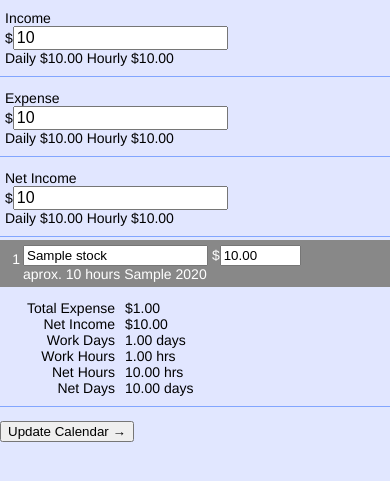
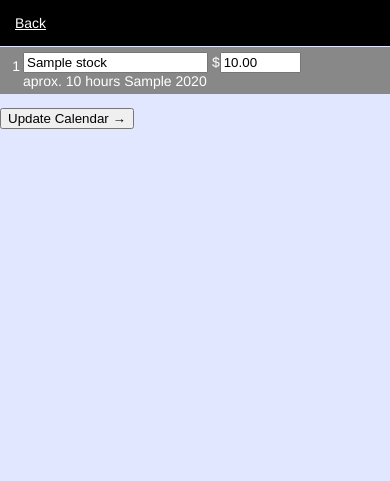
Before and after one commit to eloyz/budget, a Django app: template apps/time_spent/templates/mobile/expenses.html in a window 390 px wide. Shown: the top 481 px of the page. Run offline with Django 3.2, Linux system fonts and the light colour scheme; tables that the repository leaves empty hold one stand-in row (values such as "Sample post"); the template is opened without the code that fills it: values that come from a table or form of the project are taken from there, most other values are stand-ins (such as "Sample title", 1, 10 or a date in 2020); parts of the project's set-up code (start-up, migrations or seed data) failed here and were passed over.

Commit message:
Adding navigation bar and removing extra input fields on mobile expense page.

```diff
--- a/apps/time_spent/templates/mobile/expenses.html
+++ b/apps/time_spent/templates/mobile/expenses.html
@@ -13,37 +13,16 @@
 
 <body>
 
+<div class="awesome-bar">
+    <div class="month-nav">
+        <div class="back-link"><a href="{% url homepage %}">Back</a></div>
+    </div>
+</div>
+
 <div class="menu">
     <form action="" method="post" accept-charset="utf-8">
 
         {% csrf_token %}
-
-        <div class="item-wrap income">
-            <div class="label">Income</div>
-            &#36;<input type="text" name="income-amount" value="{{ income.amount|floatformat:"0" }}" />
-            <div class="hourly daily">
-                <span class="daily-income">Daily ${{ daily_income|floatformat:"2" }}</span>
-                <span class="hourly-income">Hourly ${{ hourly_income|floatformat:"2" }}</span>
-            </div>
-        </div>
-
-        <div class="item-wrap expense">
-            <div class="label">Expense</div>
-            &#36;<input type="text" name="income-amount" value="{{ income.amount|floatformat:"0" }}" />
-            <div class="hourly daily">
-                <span class="daily-income">Daily ${{ daily_income|floatformat:"2" }}</span>
-                <span class="hourly-income">Hourly ${{ hourly_income|floatformat:"2" }}</span>
-            </div>
-        </div>
-
-        <div class="item-wrap net-income">
-            <div class="label">Net Income</div>
-            &#36;<input type="text" name="income-amount" value="{{ income.amount|floatformat:"0" }}" />
-            <div class="hourly daily">
-                <span class="daily-income">Daily ${{ daily_income|floatformat:"2" }}</span>
-                <span class="hourly-income">Hourly ${{ hourly_income|floatformat:"2" }}</span>
-            </div>
-        </div>
 
         {% for stock in stock_list %}
         <div style="background-color:{{ stock.color }}" class="menu-item">
@@ -61,37 +40,6 @@
         </div>
         {% endfor %}
 
-        <div class="totals">
-            <div class="total-wrap">
-                <div class="label">Total Expense</div>
-                <div class="value">${{ total_expense|floatformat:"2" }}</div>
-            </div>
-            <div class="left-over-wrap">
-                <div class="label">Net Income</div>
-                <div class="value">${{ extra_money|floatformat:"2" }}</div>
-            </div>
-            <div class="extra-days-wrap">
-                <div class="label">Work Days</div>
-                <div class="value">{{ num_work_days|floatformat:"2" }} days</div>
-            </div>
-            <div class="extra-days-wrap">
-                <div class="label">Work Hours</div>
-                <div class="value">{{ num_work_hours|floatformat:"2" }} hrs</div>
-            </div>
-            <div class="extra-days-wrap">
-                <div class="label">Net Hours</div>
-                <div class="value">{{ net_hours|floatformat:"2" }} hrs</div>
-            </div>
-            <div class="extra-days-wrap">
-                <div class="label">Net Days</div>
-                <div class="value">{{ net_days|floatformat:"2" }} days</div>
-            </div>
-            <!-- <div class="extra-days-wrap">
-                <div class="label">Survive Ratio</div>
-                <div class="value">{{ survive_percentage|floatformat:"0" }} &#37;</div>
-            </div> -->
-        </div>
-
         <p><input type="submit" value="Update Calendar &rarr;"></p>
     </form>
 </div>
```
